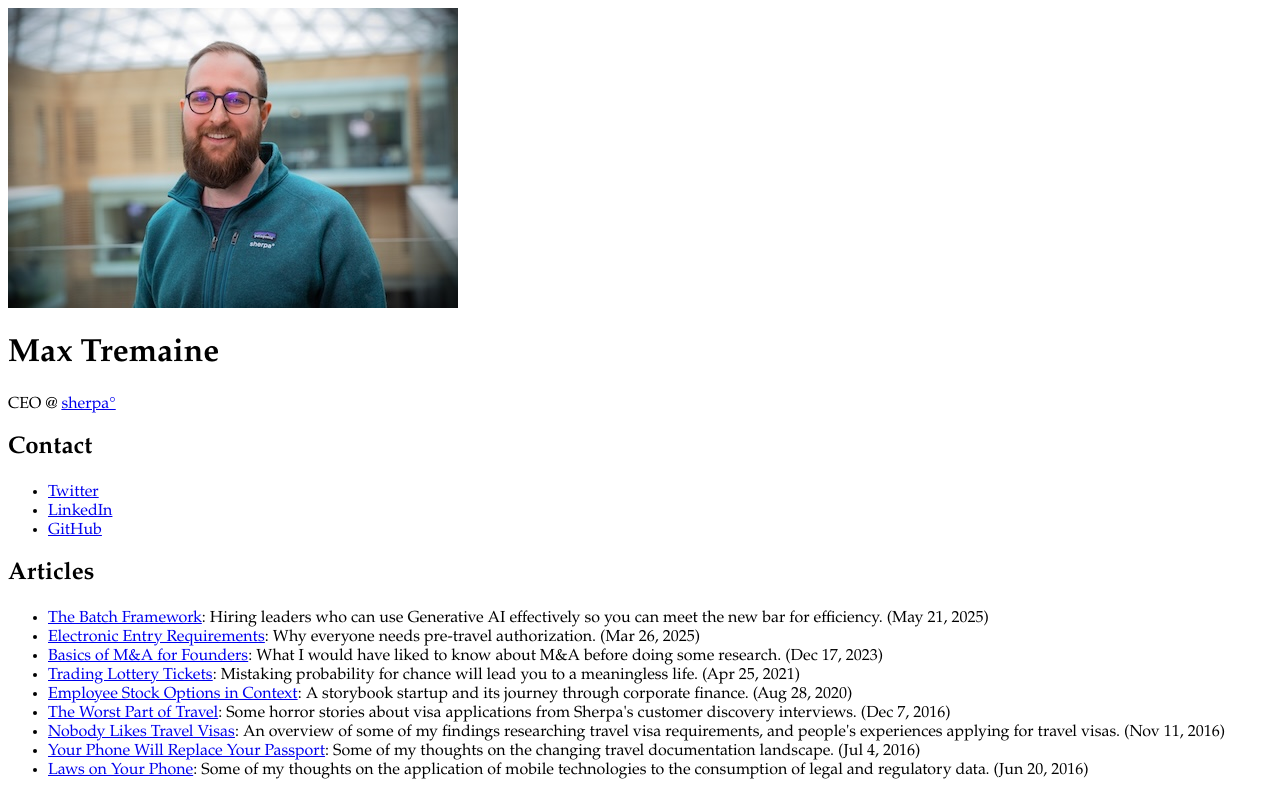
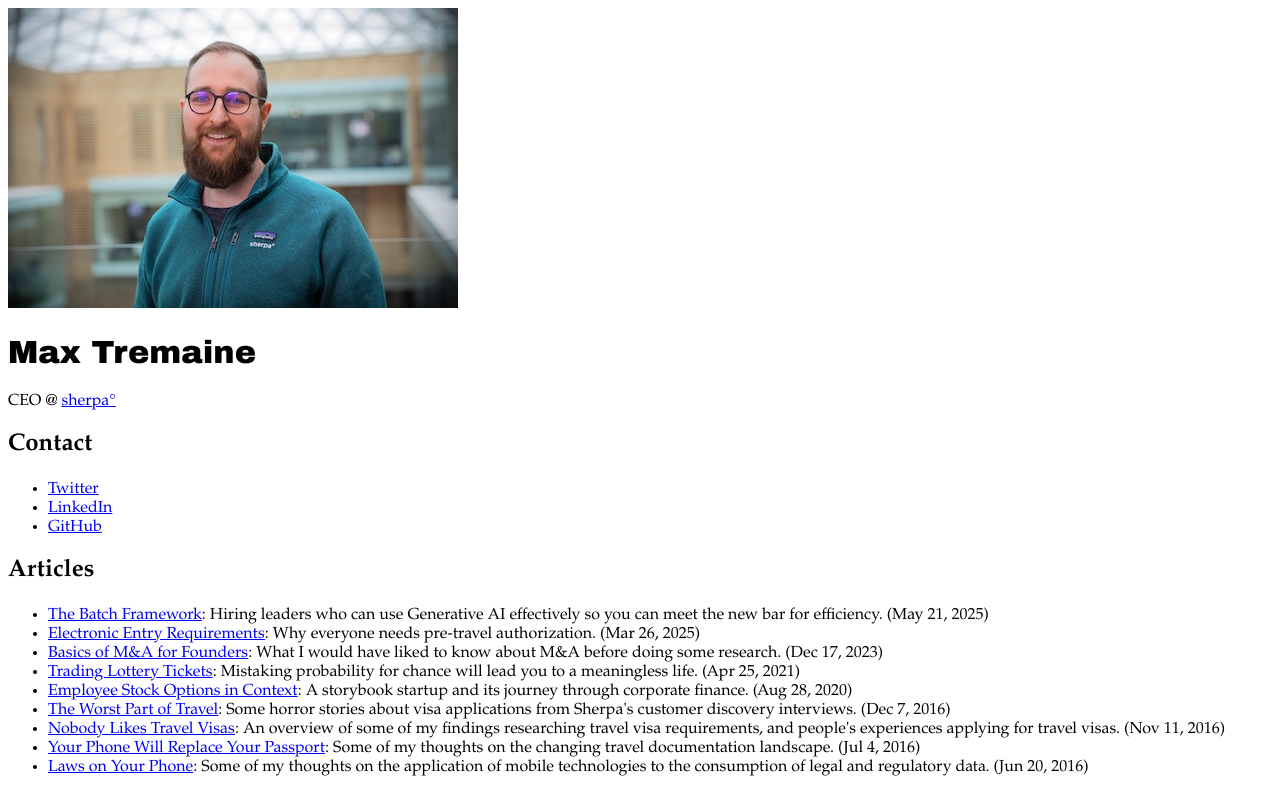
Before and after one commit to maxtremaine/maxtremaine.github.io, a website: page index.html in a window 1280 px wide. Shown: the top 793 px of the page. Drawn offline with Linux system fonts and the light colour scheme.

Commit message:
Make my name more prominent.

```diff
--- a/index.html
+++ b/index.html
@@ -4,6 +4,7 @@
     <title>Max Tremaine</title>
     <style>
       body { font-family: Garamond, serif; }
+      h1 { font-family: 'Arial Black', sans-serif; }
     </style>
     <link rel="icon" type="image/png" href="img/favicon.png" fetchpriority="low" />
     <script src="src/index.js" defer ></script>
```
